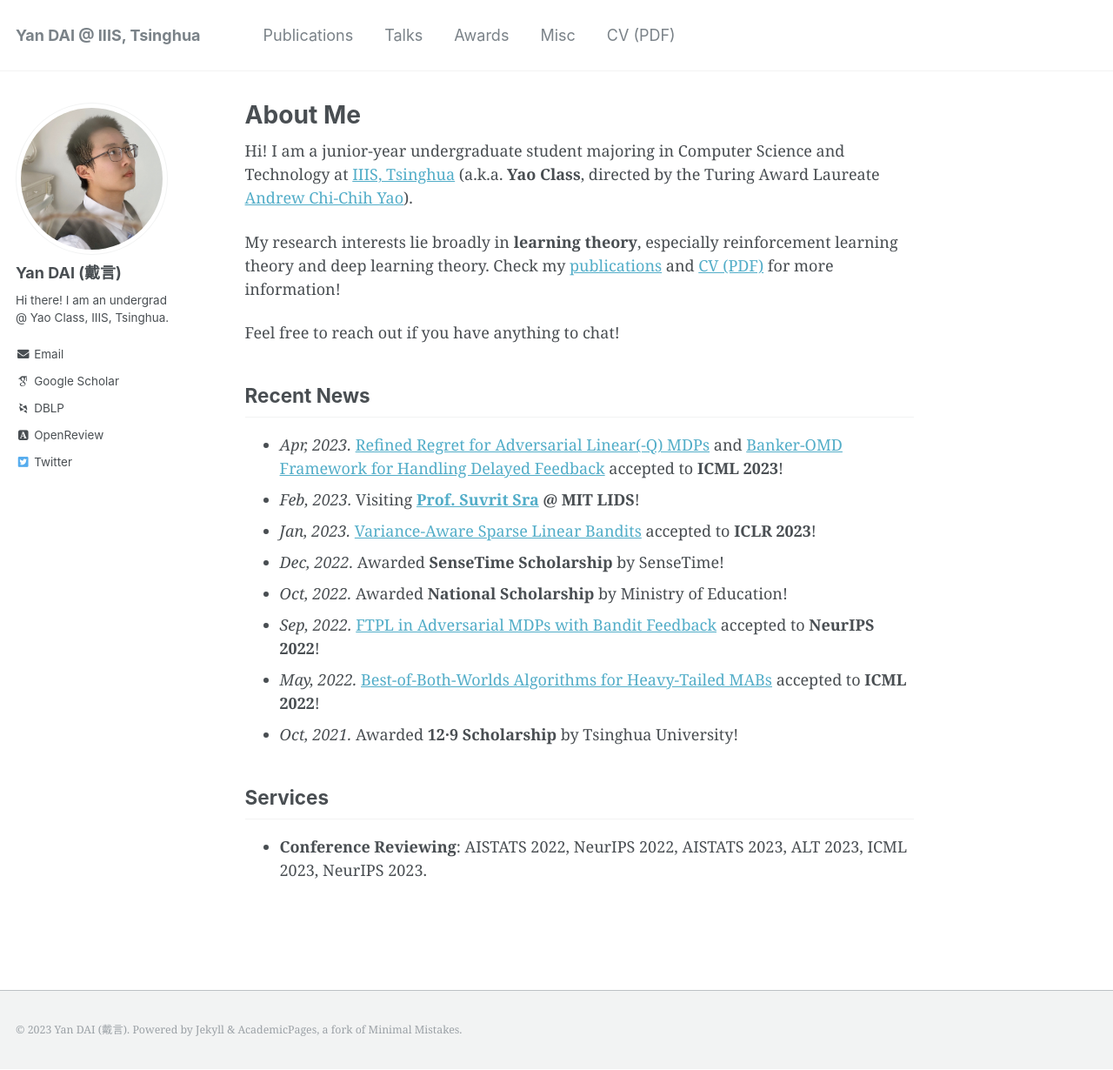
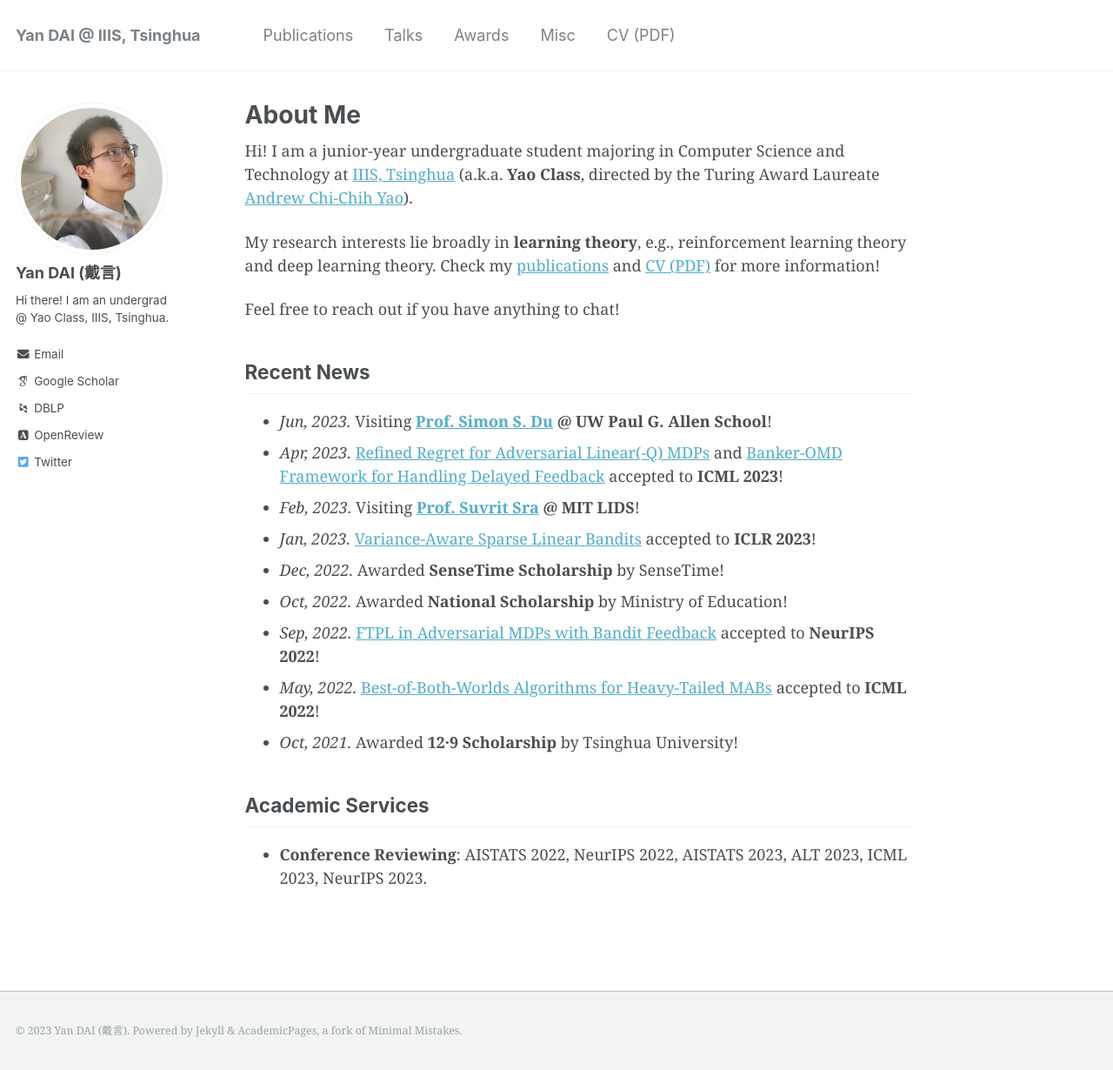
Before and after one commit to yandaichn/yandaichn.github.io, a Jekyll site: the page built from _pages/about.md, in a window 1280 px wide and 1230 px high. Shown: the whole window at 87% size. Built offline with Jekyll 4.4.1, drawn with Linux system fonts in a browser that asks for light colours; some web fonts are replaced.

```diff
--- a/_pages/about.md
+++ b/_pages/about.md
@@ -10,11 +10,12 @@ redirect_from:
 
 Hi! I am a junior-year undergraduate student majoring in Computer Science and Technology at [IIIS, Tsinghua](https://iiis.tsinghua.edu.cn/en/) (a.k.a. **Yao Class**, directed by the Turing Award Laureate [Andrew Chi-Chih Yao](https://iiis.tsinghua.edu.cn/yao/)).
 
-My research interests lie broadly in **learning theory**, especially reinforcement learning theory and deep learning theory. Check my [publications](publications) and [CV (PDF)](CV_Yan.pdf) for more information!
+My research interests lie broadly in **learning theory**, e.g., reinforcement learning theory and deep learning theory. Check my [publications](publications) and [CV (PDF)](CV_Yan.pdf) for more information!
 
 Feel free to reach out if you have anything to chat!
 
 ## Recent News
+* *Jun, 2023.* Visiting **[Prof. Simon S. Du](https://simonshaoleidu.com/) @ UW Paul G. Allen School**!
 * *Apr, 2023.* [Refined Regret for Adversarial Linear(-Q) MDPs](https://arxiv.org/abs/2301.12942) and [Banker-OMD Framework for Handling Delayed Feedback](https://arxiv.org/abs/2301.10500) accepted to **ICML 2023**!
 * *Feb, 2023.* Visiting **[Prof. Suvrit Sra](https://optml.mit.edu/index.html) @ MIT LIDS**!
 * *Jan, 2023.* [Variance-Aware Sparse Linear Bandits](https://arxiv.org/abs/2205.13450) accepted to **ICLR 2023**!
@@ -24,5 +25,5 @@ Feel free to reach out if you have anything to chat!
 * *May, 2022.* [Best-of-Both-Worlds Algorithms for Heavy-Tailed MABs](https://arxiv.org/abs/2201.11921) accepted to **ICML 2022**!
 * *Oct, 2021.* Awarded **12·9 Scholarship** by Tsinghua University!
 
-## Services
+## Academic Services
 * **Conference Reviewing**: AISTATS 2022, NeurIPS 2022, AISTATS 2023, ALT 2023, ICML 2023, NeurIPS 2023.
--- /dev/null
+++ b/_pages/talks.html
@@ -0,0 +1,6 @@
+---
+layout: archive
+title: "Talks and presentations"
+permalink: /talks/
+author_profile: true
+---
--- /dev/null
+++ b/_pages/teaching.html
@@ -0,0 +1,6 @@
+---
+layout: archive
+title: "Teaching"
+permalink: /teaching/
+author_profile: true
+---
```
Also changed, not shown: _pages/publications.md (+3 -1 lines), 1 other file.
